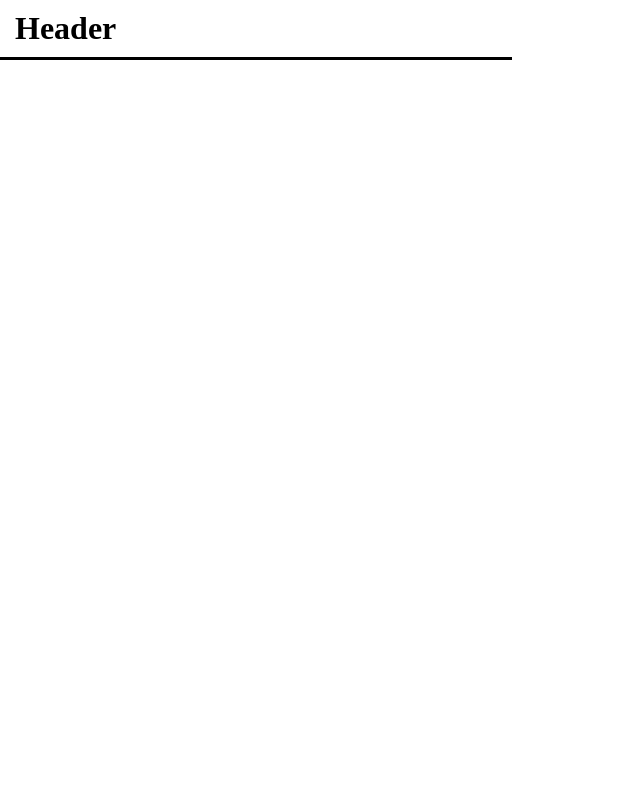
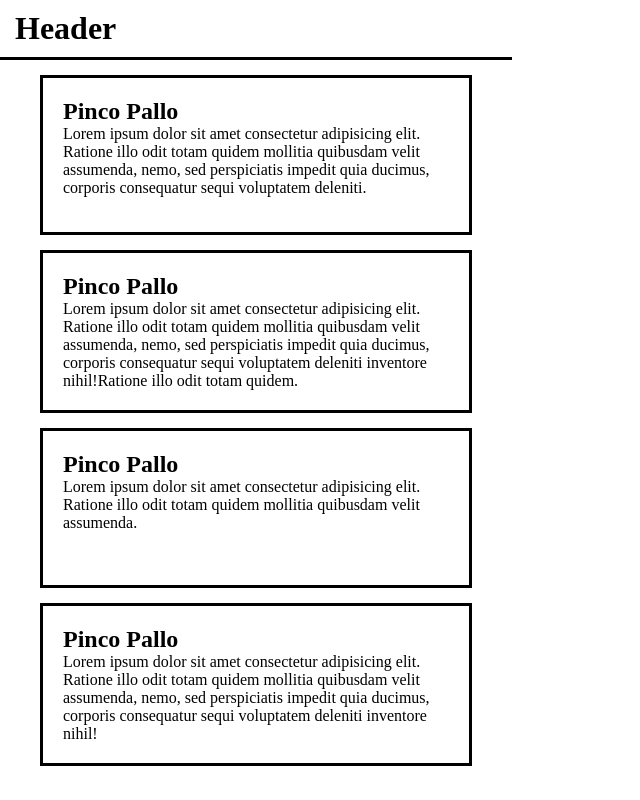
Before and after one commit to paolo-della-fera/htmlcss-wireframe, a plain HTML site: page index.html in a window 1280 px wide. Shown: the whole page, without its empty margins (0-640 px from the left). Drawn offline with Linux system fonts and the light colour scheme.

Commit message:
add the main with the 4 cards and its css

```diff
--- a/index.html
+++ b/index.html
@@ -16,6 +16,52 @@
     </header>
     <!-- /.Header -->
 
+    <main>
+
+        <article class="article">
+            <h2>Pinco Pallo</h2>
+            <p>
+                Lorem ipsum dolor sit amet consectetur adipisicing elit. Ratione illo odit totam quidem mollitia
+                quibusdam velit assumenda, nemo, sed perspiciatis impedit quia ducimus, corporis consequatur sequi
+                voluptatem deleniti.
+            </p>
+        </article>
+
+        <article class="article">
+            <h2>Pinco Pallo</h2>
+            <p>
+                Lorem ipsum dolor sit amet consectetur adipisicing elit. Ratione illo odit totam quidem mollitia
+                quibusdam velit assumenda, nemo, sed perspiciatis impedit quia ducimus, corporis consequatur sequi
+                voluptatem deleniti inventore nihil!Ratione illo odit totam quidem.
+            </p>
+        </article>
+
+        <article class="article">
+            <h2>Pinco Pallo</h2>
+            <p>
+                Lorem ipsum dolor sit amet consectetur adipisicing elit. Ratione illo odit totam quidem mollitia
+                quibusdam velit assumenda.
+            </p>
+        </article>
+
+        <article class="article">
+            <h2>Pinco Pallo</h2>
+            <p>
+                Lorem ipsum dolor sit amet consectetur adipisicing elit. Ratione illo odit totam quidem mollitia
+                quibusdam velit assumenda, nemo, sed perspiciatis impedit quia ducimus, corporis consequatur sequi
+                voluptatem deleniti inventore nihil!
+            </p>
+        </article>
+
+    </main>
+    <!-- /.article -->
+
+
+   <!--  <footer>
+        <p>Made with &hearts; by Paolo</p>
+    </footer>
+     -->
+
 </body>
 
 </html>
--- a/style.css
+++ b/style.css
@@ -14,6 +14,9 @@ body {
     width: 512px;
 }
 
+main {
+    padding: 0px 40px;
+}
 
 
 /* header */
@@ -23,3 +26,14 @@ header {
     border-width: 3px;
     border-bottom-style: solid;
 }
+
+
+/* article */
+
+.article {
+    min-height: 160px;
+    padding: 20px 20px 20px;
+    border-width: 3px;
+    border-style: solid;
+    margin-top: 15px;
+}
```
